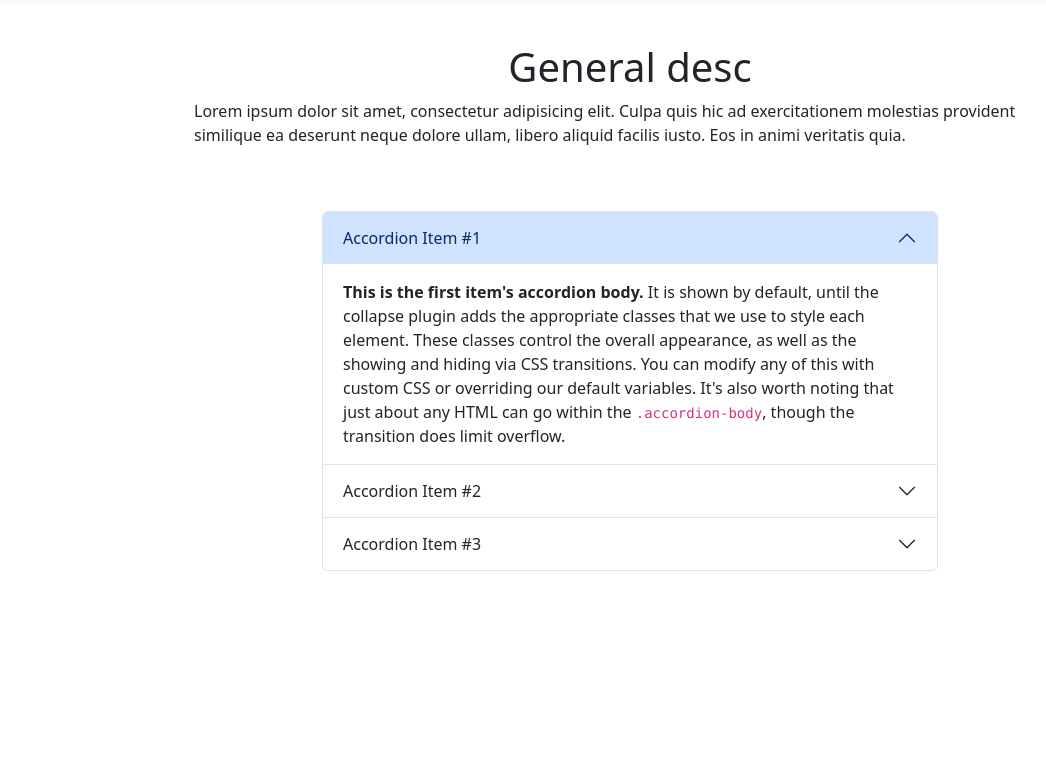
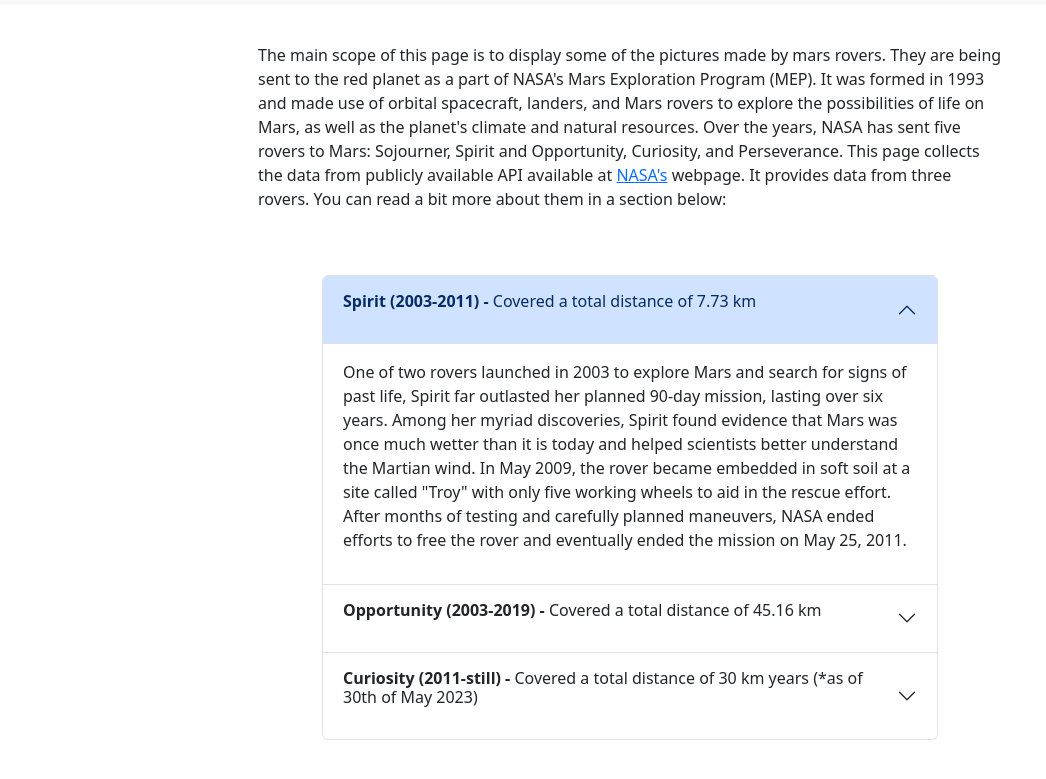
Before and after one commit to RZajacc/Mars_Rover_1.0, a plain HTML site: page index.html in a window 1280 px wide. Shown: the part 63-842 px from the top of the page, without its empty margins (10-1056 px from the left). Before the commit the page ends 800 px from the top, so only its background shows below. Drawn offline with nearby package versions, Linux system fonts and the light colour scheme.

Commit message:
updated the content of a home page

```diff
--- a/index.html
+++ b/index.html
@@ -40,59 +40,141 @@
     </nav>
 
     <div class="container-fluid" id="gen-desc">
-      <h1 class="text-center">General desc</h1>
-      <p>Lorem ipsum dolor sit amet, consectetur adipisicing elit. Culpa quis hic ad exercitationem molestias provident similique ea deserunt neque dolore ullam, libero aliquid facilis iusto. Eos in animi veritatis quia.</p>
-
+      <p>
+        The main scope of this page is to display some of the pictures made by
+        mars rovers. They are being sent to the red planet as a part of NASA's
+        Mars Exploration Program (MEP). It was formed in 1993 and made use of
+        orbital spacecraft, landers, and Mars rovers to explore the
+        possibilities of life on Mars, as well as the planet's climate and
+        natural resources. Over the years, NASA has sent five rovers to Mars:
+        Sojourner, Spirit and Opportunity, Curiosity, and Perseverance. This
+        page collects the data from publicly available API available at
+        <a href="https://api.nasa.gov/">NASA's</a> webpage. It provides data
+        from three rovers. You can read a bit more about them in a section
+        below:
+      </p>
     </div>
 
     <div class="container-fluid" id="rovers-desc">
       <div class="accordion" id="accordionExample">
         <div class="accordion-item">
           <h2 class="accordion-header">
-            <button class="accordion-button" type="button" data-bs-toggle="collapse" data-bs-target="#collapseOne" aria-expanded="true" aria-controls="collapseOne">
-              Accordion Item #1
+            <button
+              class="accordion-button"
+              type="button"
+              data-bs-toggle="collapse"
+              data-bs-target="#collapseOne"
+              aria-expanded="true"
+              aria-controls="collapseOne"
+            >
+              <p>
+                <strong>Spirit (2003-2011) - </strong> Covered a total distance
+                of 7.73 km
+              </p>
             </button>
           </h2>
-          <div id="collapseOne" class="accordion-collapse collapse show" data-bs-parent="#accordionExample">
+          <div
+            id="collapseOne"
+            class="accordion-collapse collapse show"
+            data-bs-parent="#accordionExample"
+          >
             <div class="accordion-body">
-              <strong>This is the first item's accordion body.</strong> It is shown by default, until the collapse plugin adds the appropriate classes that we use to style each element. These classes control the overall appearance, as well as the showing and hiding via CSS transitions. You can modify any of this with custom CSS or overriding our default variables. It's also worth noting that just about any HTML can go within the <code>.accordion-body</code>, though the transition does limit overflow.
+              <p>
+                One of two rovers launched in 2003 to explore Mars and search
+                for signs of past life, Spirit far outlasted her planned 90-day
+                mission, lasting over six years. Among her myriad discoveries,
+                Spirit found evidence that Mars was once much wetter than it is
+                today and helped scientists better understand the Martian wind.
+                In May 2009, the rover became embedded in soft soil at a site
+                called "Troy" with only five working wheels to aid in the rescue
+                effort. After months of testing and carefully planned maneuvers,
+                NASA ended efforts to free the rover and eventually ended the
+                mission on May 25, 2011.
+              </p>
             </div>
           </div>
         </div>
         <div class="accordion-item">
           <h2 class="accordion-header">
-            <button class="accordion-button collapsed" type="button" data-bs-toggle="collapse" data-bs-target="#collapseTwo" aria-expanded="false" aria-controls="collapseTwo">
-              Accordion Item #2
+            <button
+              class="accordion-button collapsed"
+              type="button"
+              data-bs-toggle="collapse"
+              data-bs-target="#collapseTwo"
+              aria-expanded="false"
+              aria-controls="collapseTwo"
+            >
+              <p>
+                <strong>Opportunity (2003-2019) - </strong> Covered a total
+                distance of 45.16 km
+              </p>
             </button>
           </h2>
-          <div id="collapseTwo" class="accordion-collapse collapse" data-bs-parent="#accordionExample">
+          <div
+            id="collapseTwo"
+            class="accordion-collapse collapse"
+            data-bs-parent="#accordionExample"
+          >
             <div class="accordion-body">
-              <strong>This is the second item's accordion body.</strong> It is hidden by default, until the collapse plugin adds the appropriate classes that we use to style each element. These classes control the overall appearance, as well as the showing and hiding via CSS transitions. You can modify any of this with custom CSS or overriding our default variables. It's also worth noting that just about any HTML can go within the <code>.accordion-body</code>, though the transition does limit overflow.
+              <p>
+                Opportunity was the second of the two rovers launched in 2003 to
+                land on Mars and begin traversing the Red Planet in search of
+                signs of ancient water. The rover explored the Martian terrain
+                for almost 15 years, far outlasting her planned 90-day mission.
+                After landing on Mars in 2004, Opportunity made a number of
+                discoveries about the Red Planet including dramatic evidence
+                that long ago at least one area of Mars stayed wet for an
+                extended period and that conditions could have been suitable for
+                sustaining microbial life. The Opportunity rover stopped
+                communicating with Earth when a severe Mars-wide dust storm
+                blanketed its location in June 2018. After more than a thousand
+                commands to restore contact, engineers in the Mission Control at
+                NASA's Jet Propulsion Laboratory (JPL) made their last attempt
+                to revive Opportunity Tuesday, February 13, 2019, to no avail.
+                The solar-powered rover's final communication was received June
+                10.
+              </p>
             </div>
           </div>
         </div>
         <div class="accordion-item">
           <h2 class="accordion-header">
-            <button class="accordion-button collapsed" type="button" data-bs-toggle="collapse" data-bs-target="#collapseThree" aria-expanded="false" aria-controls="collapseThree">
-              Accordion Item #3
+            <button
+              class="accordion-button collapsed"
+              type="button"
+              data-bs-toggle="collapse"
+              data-bs-target="#collapseThree"
+              aria-expanded="false"
+              aria-controls="collapseThree"
+            >
+              <p>
+                <strong>Curiosity (2011-still) - </strong> Covered a total
+                distance of 30 km years (*as of 30th of May 2023)
+              </p>
             </button>
           </h2>
-          <div id="collapseThree" class="accordion-collapse collapse" data-bs-parent="#accordionExample">
+          <div
+            id="collapseThree"
+            class="accordion-collapse collapse"
+            data-bs-parent="#accordionExample"
+          >
             <div class="accordion-body">
-              <strong>This is the third item's accordion body.</strong> It is hidden by default, until the collapse plugin adds the appropriate classes that we use to style each element. These classes control the overall appearance, as well as the showing and hiding via CSS transitions. You can modify any of this with custom CSS or overriding our default variables. It's also worth noting that just about any HTML can go within the <code>.accordion-body</code>, though the transition does limit overflow.
+              The Mars Science Laboratory mission and its Curiosity rover mark a
+              transition between the themes of "Follow the Water" and "Seek
+              Signs of Life." In addition to landing in a place with past
+              evidence of water, Curiosity is seeking evidence of organics, the
+              chemical building blocks of life. Places with water and the
+              chemistry needed for life potentially provide habitable
+              conditions. This mission is part of a series of expeditions to the
+              red planet that help meet the four main science goals of the Mars
+              Exploration Program: determine whether life ever arose on mars,
+              characterize the climate and geology of mars and prepare for human
+              exploration.
             </div>
           </div>
         </div>
       </div>
-
     </div>
-
-
-
-
-
-
-
 
     <script
       src="https://cdn.jsdelivr.net/npm/bootstrap@5.3.1/dist/js/bootstrap.bundle.min.js"
--- a/styles/style.css
+++ b/styles/style.css
@@ -16,21 +16,11 @@ body {
 
 #rovers-desc {
     margin-top: 5%;
+    margin-bottom: 5%;
     width: 50%;
 }
 
 #gen-desc {
     margin-top: 3%;
-    width: 70%;
+    width: 60%;
 }
-
-
-.row {
-    height: 200px;
-    border: 1px solid black;
-
-}
-
-.col {
-    border: 1px solid black;
-}
```
